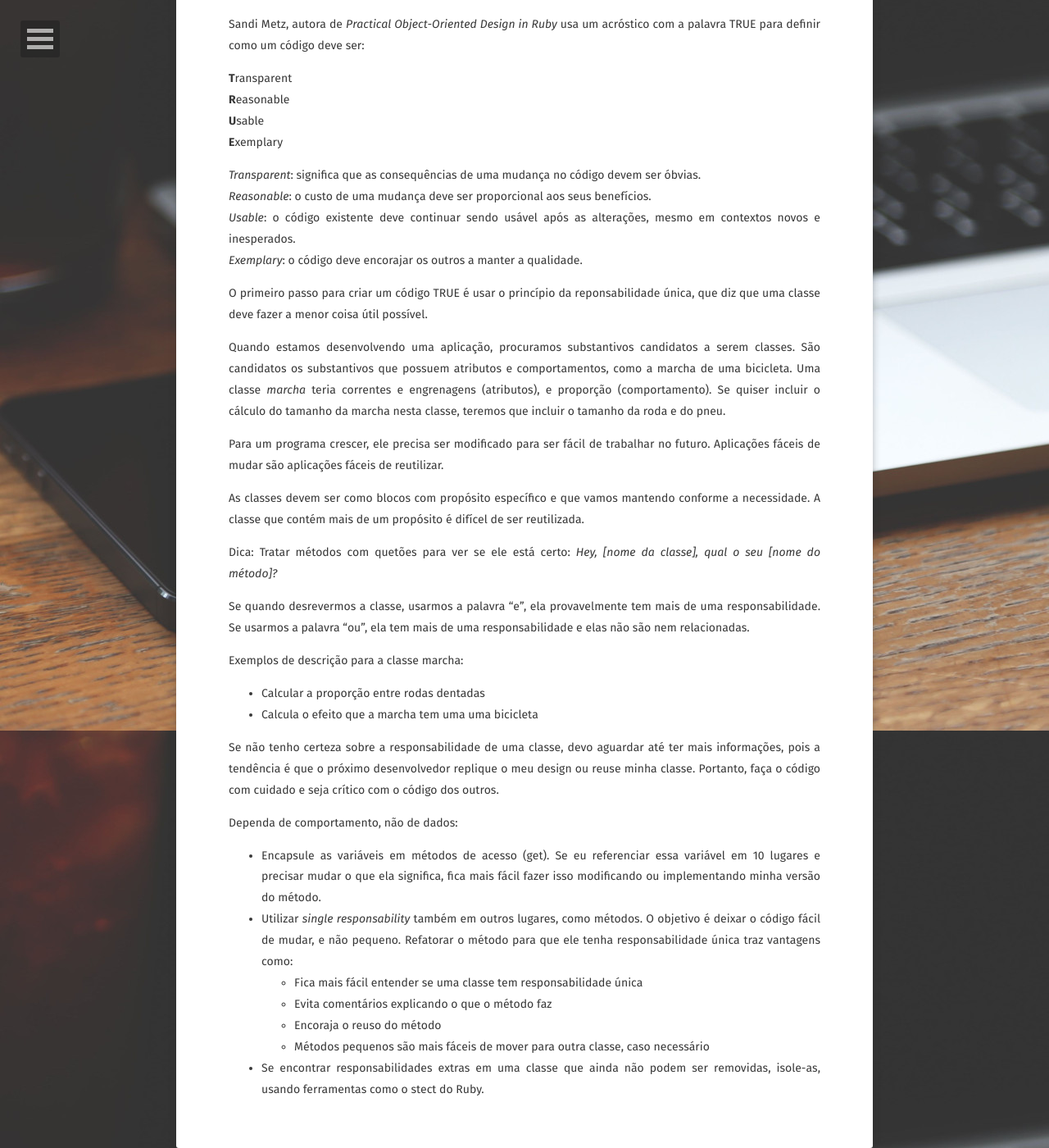
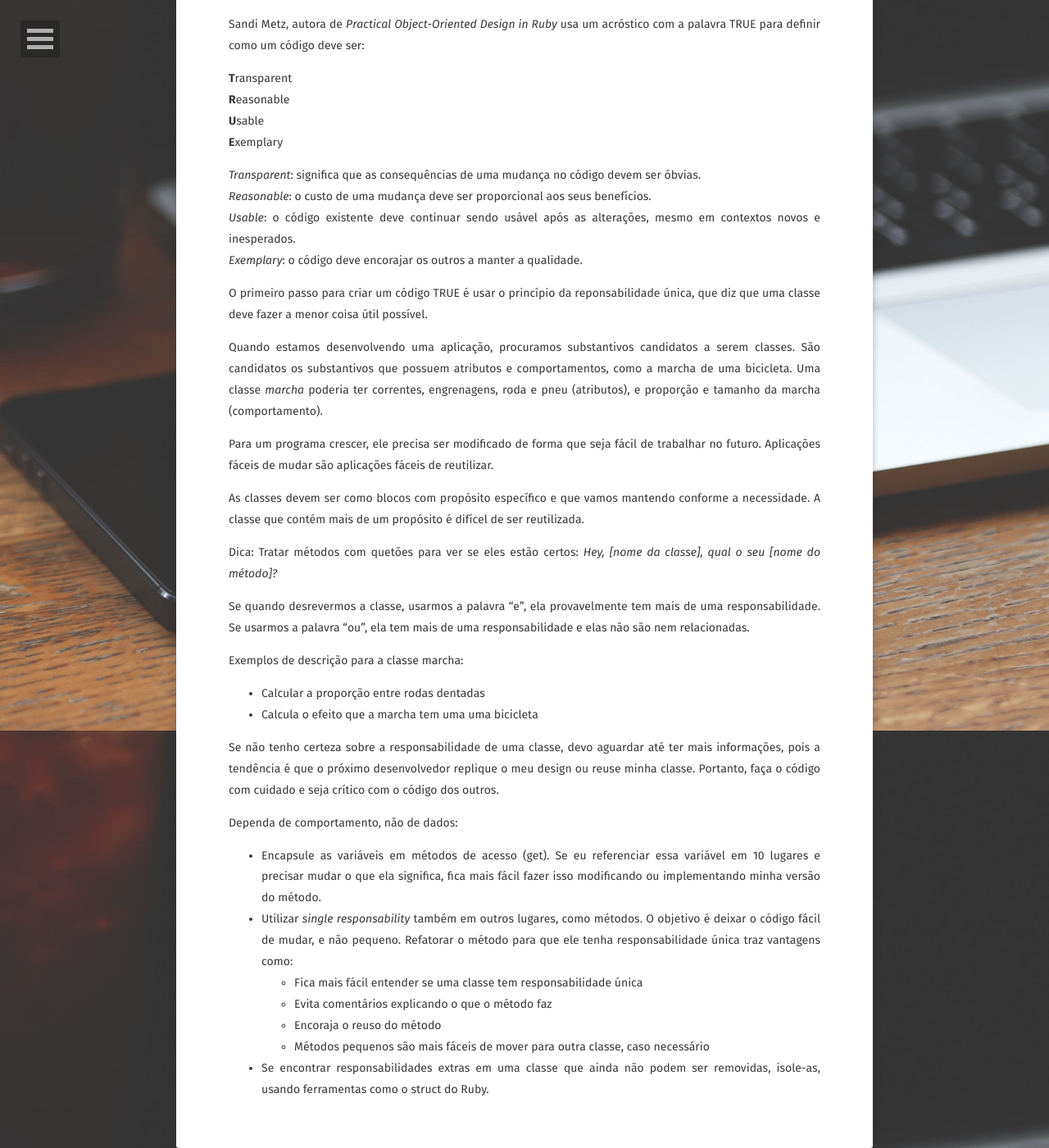
Before and after one commit to alinebone/alinebone.github.io, a Jekyll site: the page built from _posts/2019-06-30-construindo-classes-com-responsabilidade-unica.md, in a window 1280 px wide and 1400 px high, scrolled down 449 px. Shown: the whole window at 82% size. Built offline with Jekyll 4.4.1, drawn with Linux system fonts in a browser that asks for light colours; some web fonts are replaced; some of the changed text lies outside the part shown.

```diff
--- a/_posts/2019-06-30-construindo-classes-com-responsabilidade-unica.md
+++ b/_posts/2019-06-30-construindo-classes-com-responsabilidade-unica.md
@@ -4,7 +4,7 @@ title:  "Construindo classes com responsabilidade única"
 date:   2019-06-30
 ---
 
-Notas do estudo do livro *Practical Object-Oriented Design in Ruby* de Sandi Metz.
+Notas de estudo do livro *Practical Object-Oriented Design in Ruby* de Sandi Metz.
 *Capítulo 2 - Design classes with single responsability*
 
 Se um projeto tem sucesso, existe uma possibilidade enorme dele precisar ser atualizado, por isso é fundamental que o código seja fácil de mudar.
@@ -23,14 +23,14 @@ Sandi Metz, autora de *Practical Object-Oriented Design in Ruby* usa um acrósti
 
 O primeiro passo para criar um código TRUE é usar o princípio da reponsabilidade única, que diz que uma classe deve fazer a menor coisa útil possível.
 
-Quando estamos desenvolvendo uma aplicação, procuramos substantivos candidatos a serem classes. São candidatos os substantivos que possuem atributos e comportamentos, como a marcha de uma bicicleta. Uma classe *marcha* teria correntes e engrenagens (atributos), e proporção (comportamento). Se quiser incluir o cálculo do tamanho da marcha nesta classe, teremos que incluir o tamanho da roda e do pneu.
+Quando estamos desenvolvendo uma aplicação, procuramos substantivos candidatos a serem classes. São candidatos os substantivos que possuem atributos e comportamentos, como a marcha de uma bicicleta. Uma classe *marcha* poderia ter correntes, engrenagens, roda e pneu (atributos), e proporção e tamanho da marcha (comportamento).
 
-Para um programa crescer, ele precisa ser modificado para ser fácil de trabalhar no futuro.
+Para um programa crescer, ele precisa ser modificado de forma que seja fácil de trabalhar no futuro.
 Aplicações fáceis de mudar são aplicações fáceis de reutilizar.
 
 As classes devem ser como blocos com propósito específico e que vamos mantendo conforme a necessidade. A classe que contém mais de um propósito é difícel de ser reutilizada.
 
-Dica: Tratar métodos com quetões para ver se ele está certo:
+Dica: Tratar métodos com quetões para ver se eles estão certos:
 *Hey, [nome da classe], qual o seu [nome do método]?*
 
 Se quando desrevermos a classe, usarmos a palavra "e", ela provavelmente tem mais de uma responsabilidade. Se usarmos a palavra "ou", ela tem mais de uma responsabilidade e elas não são nem relacionadas.
@@ -50,4 +50,4 @@ Dependa de comportamento, não de dados:
 	- Encoraja o reuso do método
 	- Métodos pequenos são mais fáceis de mover para outra classe, caso necessário
 
-- Se encontrar responsabilidades extras em uma classe que ainda não podem ser removidas, isole-as, usando ferramentas como o stect do Ruby.
+- Se encontrar responsabilidades extras em uma classe que ainda não podem ser removidas, isole-as, usando ferramentas como o struct do Ruby.
```
Also changed, not shown: _posts/2014-06-09-rails-calendar.md (+1 -1 lines), _posts/2019-07-05-clean-code-nomes-significativos.md (added, +81 -0 lines), 6 other files.
